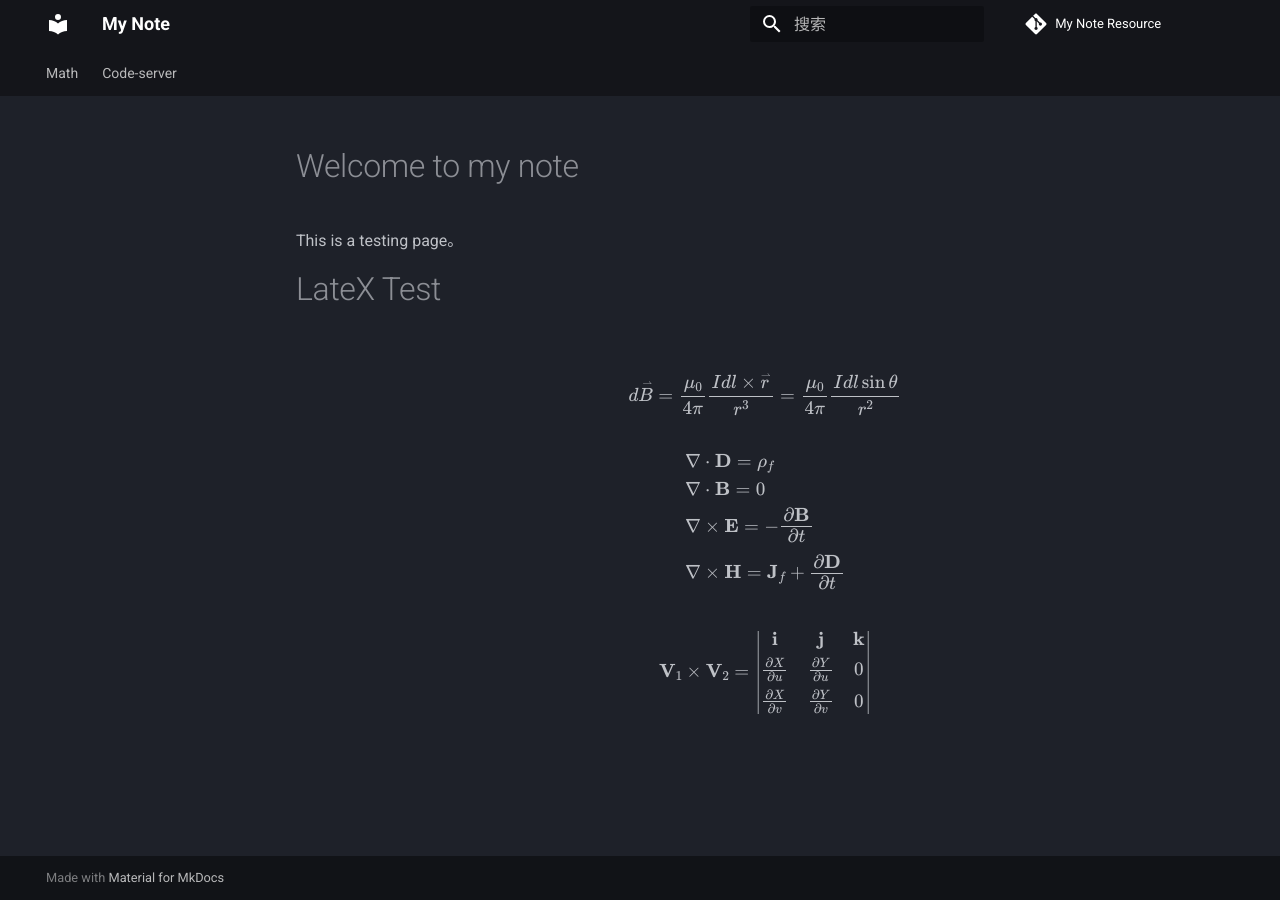
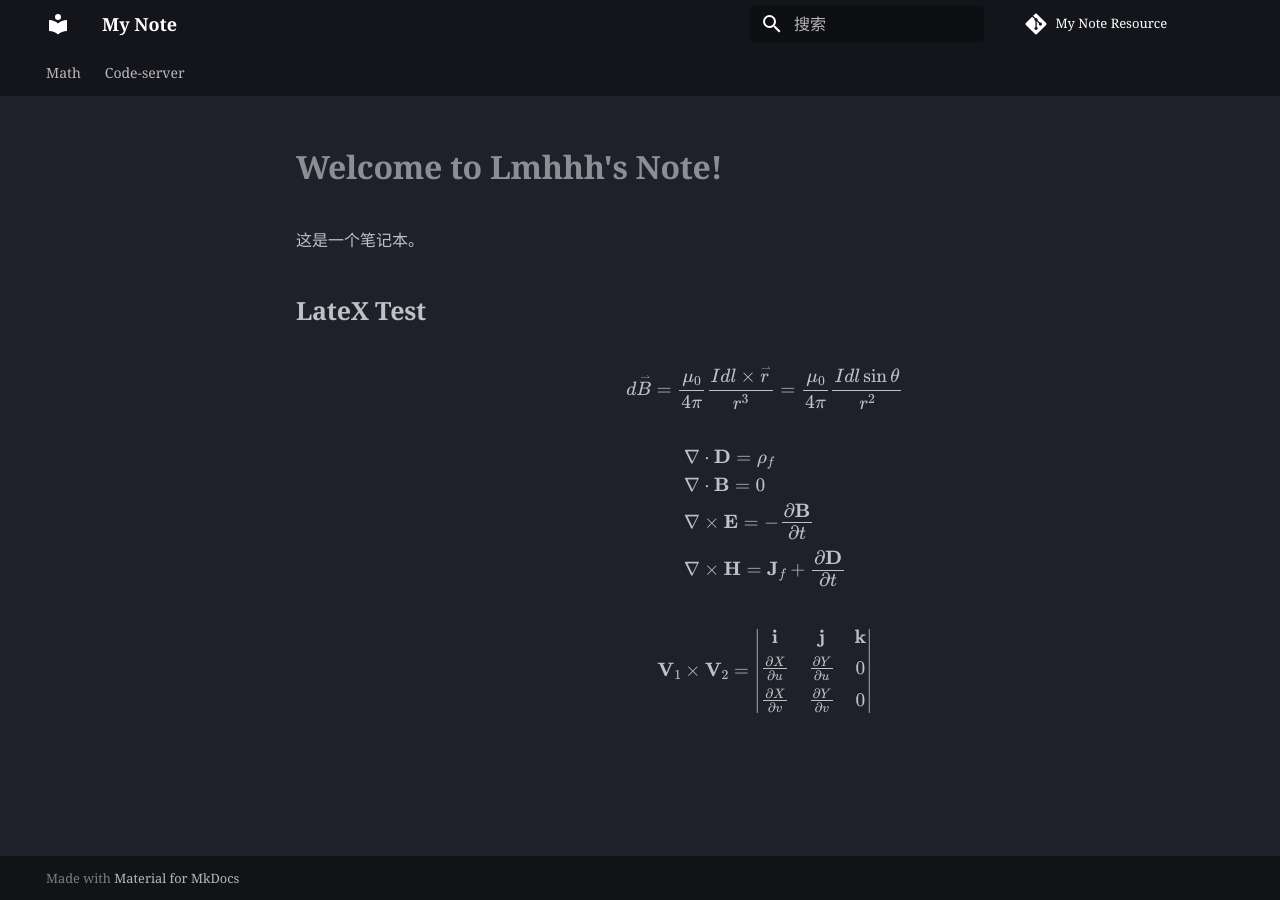
Before and after one commit to lmhhh28/lmhhh28.github.io, an MkDocs documentation site: the page built from docs/index.md, in a window 1280 px wide. Built offline with MkDocs 1.6.1 and Material for MkDocs 9.7.7, drawn with Linux system fonts in a browser that asks for light colours; comment, search, counter and statistics services are not loaded.

```diff
--- a/docs/index.md
+++ b/docs/index.md
@@ -1,8 +1,8 @@
-# Welcome to my note
+# **Welcome to Lmhhh's Note!**
 
-This is a testing page。
+这是一个笔记本。
 
-# LateX Test
+## **LateX Test**
 
 $$d \mathord{ \buildrel{ \lower3pt \hbox{$ \scriptscriptstyle \rightharpoonup$}} \over B} = \frac{{{ \mu _0}}}{{4 \pi }} \frac{{Idl \times \mathord{ \buildrel{ \lower3pt \hbox{$ \scriptscriptstyle \rightharpoonup$}} \over r} }}{{{r^3}}} =  \frac{{{ \mu _0}}}{{4 \pi }} \frac{{Idl \sin \theta }}{{{r^2}}}$$
 
--- a/mkdocs.yml
+++ b/mkdocs.yml
@@ -8,6 +8,8 @@ nav:
 theme:
   name: material
   language: zh
+  font:
+    text: Noto Serif
   features:
     - toc.integrate
     - navigation.instant
```
Also changed, not shown: site/404.html, site/index.html, site/math/fourier-motzkin-elimination/index.html, site/math/index.html, site/search/search_index.json, 1 other file.
